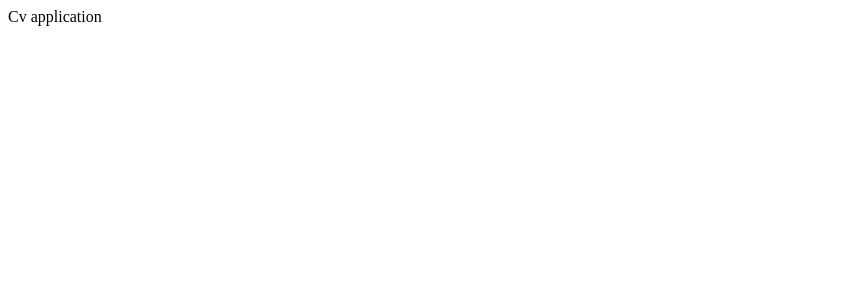
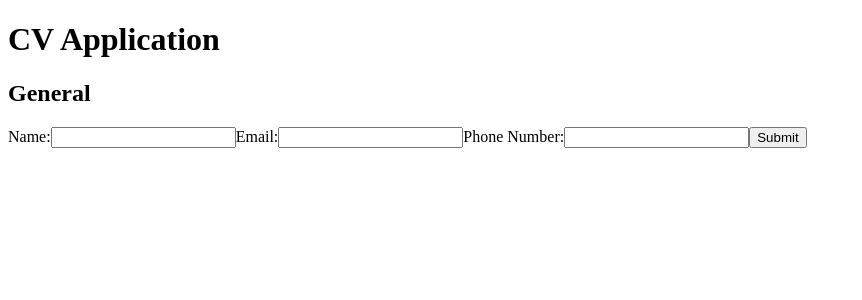
Before and after one commit to 01zulfi/cv-application, a React (Create React App) app: page / in a window 1280 px wide. Shown: the top 300 px of the page, without its empty margins (0-862 px from the left). Built offline with nearby package versions, Linux system fonts and the light colour scheme.

Commit message:
Create GeneralInfoForm component

```diff
--- a/src/App.js
+++ b/src/App.js
@@ -1,8 +1,14 @@
 import React, { Component } from "react";
+import GeneralInfoForm from "./components/GeneralInfoForm";
 
 class App extends Component {
   render() {
-    return <div>Cv application</div>;
+    return (
+      <div>
+        <h1>CV Application</h1>
+        <GeneralInfoForm />
+      </div>
+    );
   }
 }
 
--- /dev/null
+++ b/src/components/GeneralInfoForm.js
@@ -0,0 +1,30 @@
+import React, { Component } from "react";
+
+class GeneralInfoForm extends Component {
+  render() {
+    return (
+      <div>
+        <h2>
+          General
+        </h2>
+        <form>
+          <label htmlFor="name-input">
+            Name:
+            <input type="text" id="name-input" />
+          </label>
+          <label htmlFor="email-input">
+            Email:
+            <input type="email" id="email-input" />
+          </label>
+          <label htmlFor="phone-number-input">
+            Phone Number:
+            <input type="text" id="phone-number-input" />
+          </label>
+          <button type="submit">Submit</button>
+        </form>
+      </div>
+    );
+  }
+}
+
+export default GeneralInfoForm;
```
